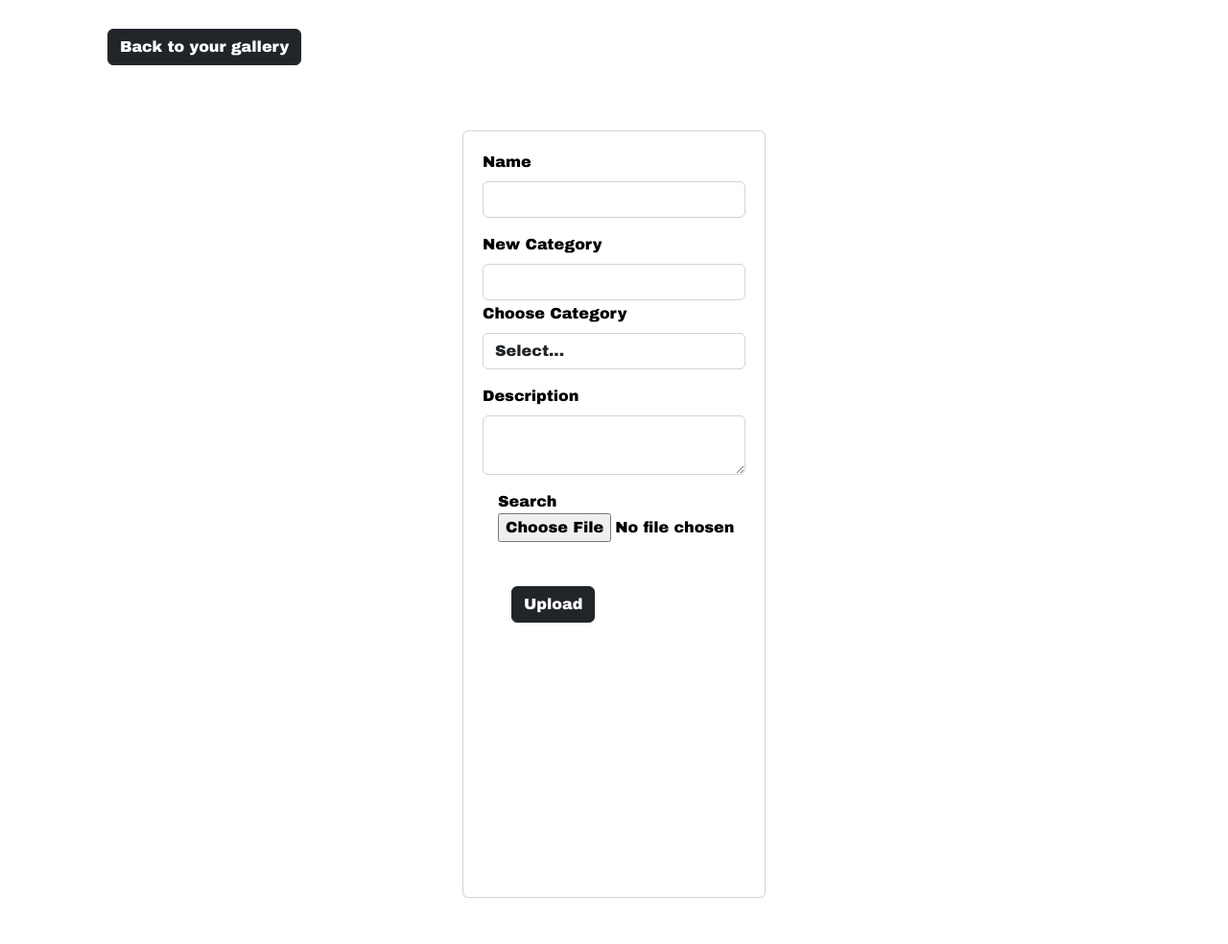
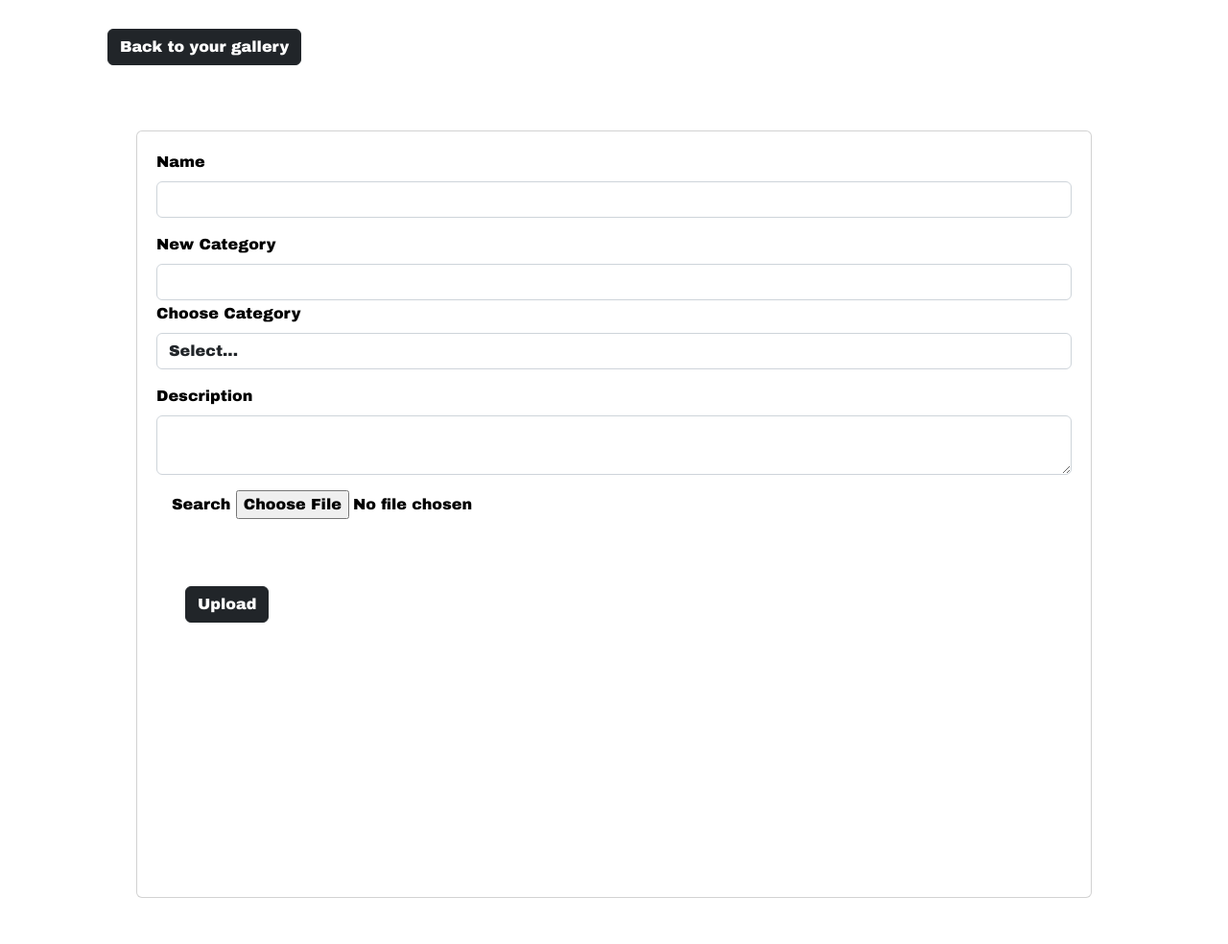
Before and after one commit to albertiaedev/photoapp, a Django app: template photoapp/app/templates/app/add.html in a window 1280 px wide. Shown: the whole page at 96% size. Run offline with Django 3.2, Linux system fonts and the light colour scheme; the template is opened without the code that fills it, so the values that code supplies are empty.

Commit message:
Modified the width of the adding photo card

```diff
--- a/photoapp/app/templates/app/add.html
+++ b/photoapp/app/templates/app/add.html
@@ -40,7 +40,7 @@
     <div class="container">
       <a href="{% url 'gallery' %}" class="btn btn-dark">Back to your gallery</a>
       <div class="row justify-content-center m-5">
-        <div class="col-md-4">
+        <div class="col-md-12">
           <div class="card" style="height: 100vh;">
             <form method="POST" action="" enctype="multipart/form-data">
               {% csrf_token %}
@@ -55,7 +55,7 @@
                 <select class="form-control" name="category">
                   <option value="None">Select...</option>
 
-                  {% for category in categories%}
+                  {% for category in categories %}
                     <option value="{{category.id}}">{{category.name}}</option>
                   {% endfor %}
                 </select>
@@ -68,7 +68,8 @@
                 <label>Search</label>
                 <input name="image" type="file" class="form-control-file" required>
               </div>
-              <button class="btn btn-dark" type="submit">Upload</button>
+              <br>
+              <button id="upload" class="btn btn-dark" type="submit">Upload</button>
             </form>
           </div>
         </div>
```
